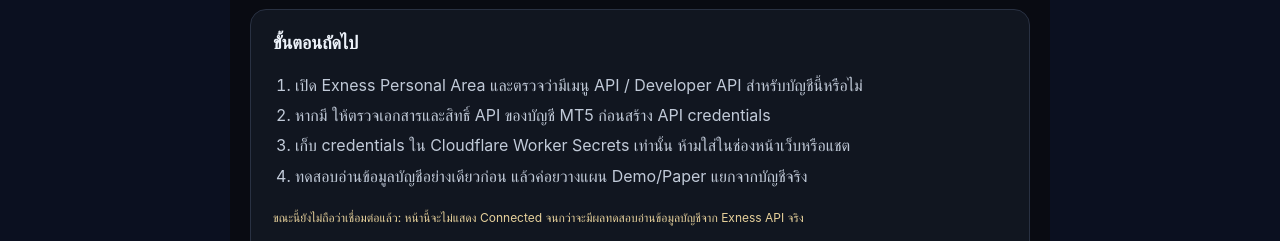
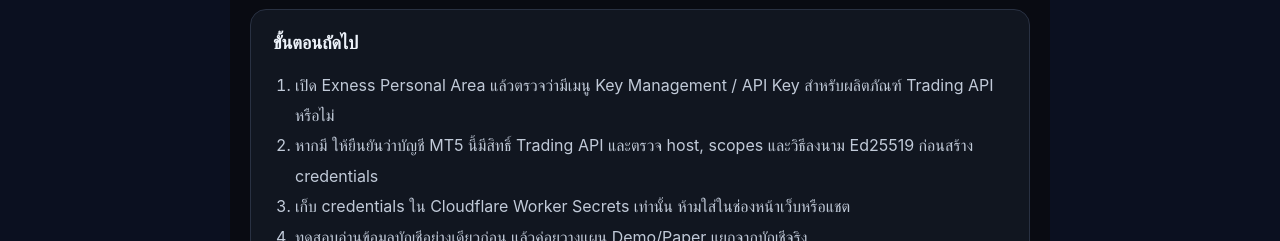
Before and after one commit to vutting895/VOOM_SYSTEM-NOVA-AI, a Next.js app in the folder frontend/: page /settings/exness in a window 1280 px wide. Shown: the part 423-664 px from the top of the page. Built offline with nearby package versions, Linux system fonts and the light colour scheme; no server answers.

Commit message:
Align Exness adapter configuration with official API key signing docs

```diff
--- a/frontend/app/settings/exness/page.tsx
+++ b/frontend/app/settings/exness/page.tsx
@@ -88,8 +88,8 @@ export default function ExnessSettingsPage() {
       <section style={{ marginTop: 18, padding: 22, border: "1px solid #293142", borderRadius: 16, background: "#111620" }}>
         <h2 style={{ marginTop: 0 }}>ขั้นตอนถัดไป</h2>
         <ol style={{ color: "#c1cad8", lineHeight: 1.9, paddingLeft: 22 }}>
-          <li>เปิด Exness Personal Area และตรวจว่ามีเมนู API / Developer API สำหรับบัญชีนี้หรือไม่</li>
-          <li>หากมี ให้ตรวจเอกสารและสิทธิ์ API ของบัญชี MT5 ก่อนสร้าง API credentials</li>
+          <li>เปิด Exness Personal Area แล้วตรวจว่ามีเมนู Key Management / API Key สำหรับผลิตภัณฑ์ Trading API หรือไม่</li>
+          <li>หากมี ให้ยืนยันว่าบัญชี MT5 นี้มีสิทธิ์ Trading API และตรวจ host, scopes และวิธีลงนาม Ed25519 ก่อนสร้าง credentials</li>
           <li>เก็บ credentials ใน Cloudflare Worker Secrets เท่านั้น ห้ามใส่ในช่องหน้าเว็บหรือแชต</li>
           <li>ทดสอบอ่านข้อมูลบัญชีอย่างเดียวก่อน แล้วค่อยวางแผน Demo/Paper แยกจากบัญชีจริง</li>
         </ol>
```
